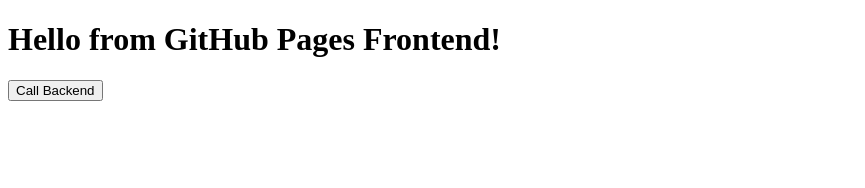
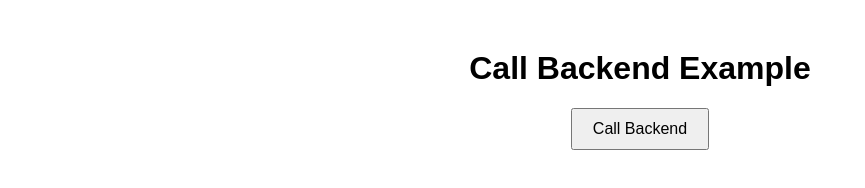
Before and after one commit to yatinarora01/sample-frontend, a plain HTML site: page index.html in a window 1280 px wide. Shown: the whole page, without its empty margins (0-865 px from the left). Drawn offline with Linux system fonts and the light colour scheme.

Commit message:
Update index.html

```diff
--- a/index.html
+++ b/index.html
@@ -3,19 +3,47 @@
 <head>
     <meta charset="UTF-8">
     <meta name="viewport" content="width=device-width, initial-scale=1.0">
-    <title>Frontend on GitHub Pages</title>
+    <title>Call Backend Example</title>
+    <style>
+        body {
+            font-family: Arial, sans-serif;
+            text-align: center;
+            margin-top: 50px;
+        }
+        button {
+            padding: 10px 20px;
+            font-size: 16px;
+        }
+        #response {
+            margin-top: 20px;
+            font-weight: bold;
+        }
+    </style>
 </head>
 <body>
-    <h1>Hello from GitHub Pages Frontend!</h1>
-    <button onclick="fetchBackend()">Call Backend</button>
-    <div id="backendResponse"></div>
+
+    <h1>Call Backend Example</h1>
+    <button id="callBackendBtn">Call Backend</button>
+    <div id="response"></div>
 
     <script>
-      async function fetchBackend() {
-        const response = await fetch('https://sample-backend-production-8168.up.railway.app');
-        const text = await response.text();
-        document.getElementById('backendResponse').innerText = text;
-      }
+        document.getElementById('callBackendBtn').addEventListener('click', function() {
+            fetch('https://sample-backend-production-8168.up.railway.app')
+                .then(response => {
+                    if (!response.ok) {
+                        throw new Error('Network response was not ok ' + response.statusText);
+                    }
+                    return response.json(); // Assuming your backend returns JSON
+                })
+                .then(data => {
+                    // Display the response data on the page
+                    document.getElementById('response').innerText = JSON.stringify(data);
+                })
+                .catch(error => {
+                    document.getElementById('response').innerText = 'Error: ' + error.message;
+                });
+        });
     </script>
+
 </body>
 </html>
```
